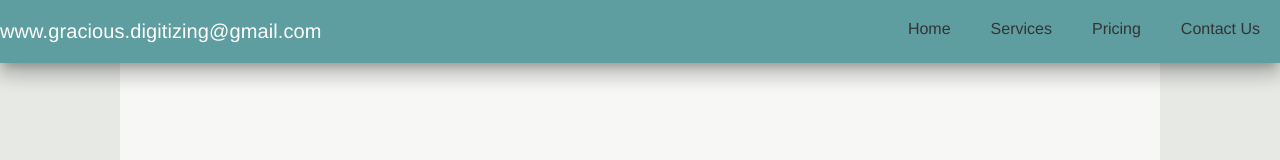
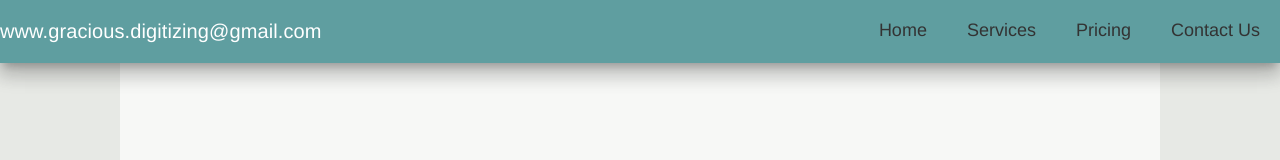
Before and after one commit to Mhasansiddiqui/delpoyedApp, a website: page public/index.html in a window 1280 px wide. Shown: the top 160 px of the page. Drawn offline with Linux system fonts and the light colour scheme; no server answers.

Commit message:
respone changes

```diff
--- a/public/default.css
+++ b/public/default.css
@@ -36,6 +36,7 @@
       padding: 20px;
       color: #333;
       text-decoration: none;
+      font-size: 18px;
     }
     a:hover {
       background: #fff;
--- a/public/index.html
+++ b/public/index.html
@@ -23,9 +23,19 @@
 
 
   <div layout="row" >
-    <nav  class="md-tall ">
+    <nav >
           <div class="md-whiteframe-12dp" style="background-color: cadetblue; text-align:center" ng-class="myVar"
-            layout-lg="row" layout-xs="column" layout-gt-md="column">
+            layout-xs="column"
+            layout-lg="row"
+            layout-gt-xs="column"
+            layout-md="column"
+            layout-sm="column"
+            layput-gt-xs="column"
+            layout-gt-sm="column"
+            layout-gt-md="column"
+            layout-gt-lg="row"
+            layout-xl="row"
+            >
 
 
              <div layout="row" hide-xs  flex style="color:#FFFFFF;" class="md-title">
@@ -33,19 +43,48 @@
              </div>
 
 
-        <md-button layout-xs="row" hide-md hide-gt-xs hide-gt-sm ng-click="showMe()" class="md-icon-button" aria-label="Settings">
+        <md-button layout-xs="row"  hide-lg ng-click="showMe()" class="md-icon-button" aria-label="Settings">
           <md-icon md-svg-icon="bower_components/material-design-icons/menue/ic_menu_24px.svg"></md-icon>
         </md-button>
 
-            <a hide-gt-sm   ng-show="show" href="#home"  ng-click="toggle() ; myVar='home-class'"  du-smooth-scroll du-scrollspy  >Home </a>
-            <a hide-gt-sm  ng-show="show"  href="#services"  ng-click="toggle() ;myVar='services-class'"  du-smooth-scroll du-scrollspy >Services </a>
-            <a hide-gt-sm ng-show="show"  href="#pricing"  ng-click=" toggle() ;myVar='pricing-class'"  du-smooth-scroll du-scrollspy >Pricing</a>
-            <a  hide-gt-sm ng-show="show"  href="#contactus"  ng-click=" toggle() ;myVar='contactus-class'"  du-smooth-scroll du-scrollspy >Contact Us            </a>
+            <a
+            ng-show="show" href="#home"  ng-click="toggle() ; myVar='home-class'"  du-smooth-scroll du-scrollspy  >Home </a>
 
-            <a hide-xs   href="#home"  ng-click=" myVar='home-class'"  du-smooth-scroll du-scrollspy  >Home </a>
-            <a hide-xs  href="#services"  ng-click="myVar='services-class'"  du-smooth-scroll du-scrollspy >Services </a>
-            <a hide-xs   href="#pricing"  ng-click=" myVar='pricing-class'"  du-smooth-scroll du-scrollspy >Pricing</a>
-            <a hide-xs   href="#contactus"  ng-click=" myVar='contactus-class'"  du-smooth-scroll du-scrollspy >Contact Us            </a>
+
+            <a
+
+            ng-show="show"  href="#services"  ng-click="toggle() ;myVar='services-class'"  du-smooth-scroll du-scrollspy >Services </a>
+            <a
+              ng-show="show"  href="#pricing"  ng-click=" toggle() ;myVar='pricing-class'"  du-smooth-scroll du-scrollspy >Pricing</a>
+            <a   ng-show="show"  href="#contactus"  ng-click=" toggle() ;myVar='contactus-class'"  du-smooth-scroll du-scrollspy >Contact Us            </a>
+
+            <a
+
+            hide-xs
+            hide-sm
+            hide-md
+
+
+              href="#home"  ng-click=" myVar='home-class'"  du-smooth-scroll du-scrollspy  >Home </a>
+            <a
+
+
+            hide-xs
+            hide-sm
+            hide-md
+
+             href="#services"  ng-click="myVar='services-class'"  du-smooth-scroll du-scrollspy >Services </a>
+            <a
+
+            hide-xs
+            hide-sm
+            hide-md
+              href="#pricing"  ng-click=" myVar='pricing-class'"  du-smooth-scroll du-scrollspy >Pricing</a>
+            <a
+            hide-xs
+            hide-sm
+            hide-md
+              href="#contactus"  ng-click=" myVar='contactus-class'"  du-smooth-scroll du-scrollspy >Contact Us            </a>
 
 
 
```
